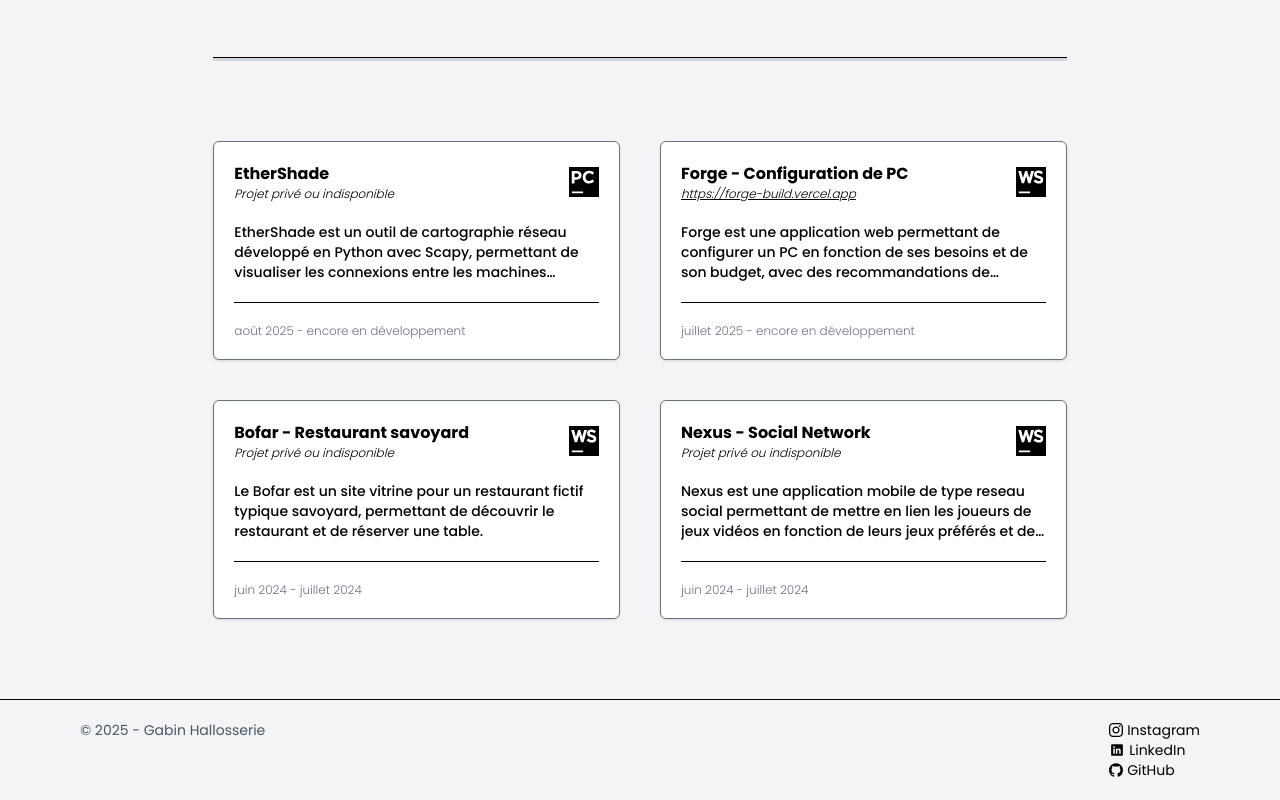
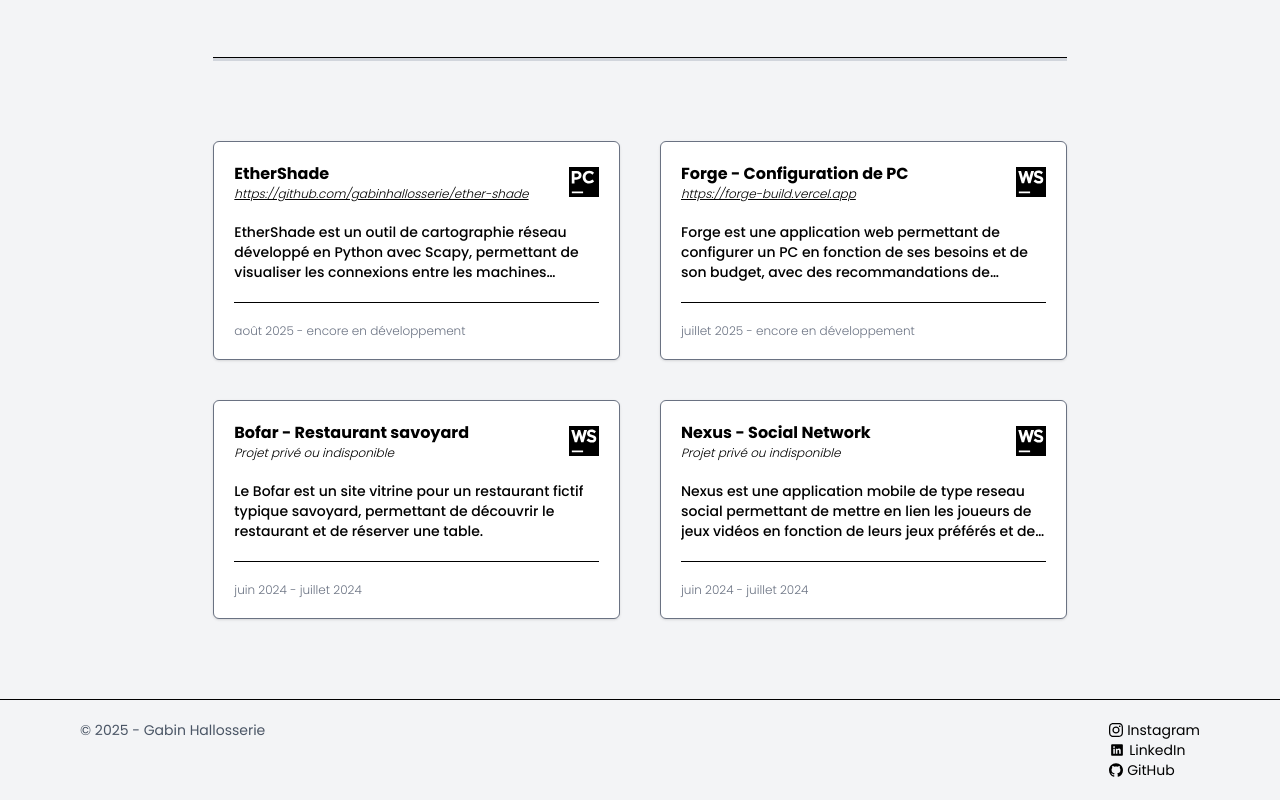
Before and after one commit to gabinhallosserie/portfolio, a Next.js app: page / in a window 1280 px wide. Shown: the part 999-1799 px from the top of the page. Built offline with nearby package versions, Linux system fonts and the light colour scheme.

Commit message:
v1.0: add EtherShade project

```diff
--- a/components/Projects.js
+++ b/components/Projects.js
@@ -6,7 +6,7 @@ export default function Projects() {
         {
             name: "EtherShade",
             description: "EtherShade est un outil de cartographie réseau développé en Python avec Scapy, permettant de visualiser les connexions entre les machines d&apos;un réseau local.",
-            link: "",
+            link: "https://github.com/gabinhallosserie/ether-shade",
             logo: "/assets/logos/pycharm.svg",
             date: "août 2025 - encore en développement"
         },
```
